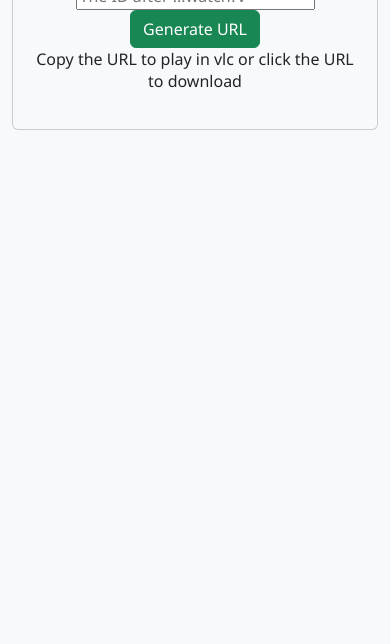
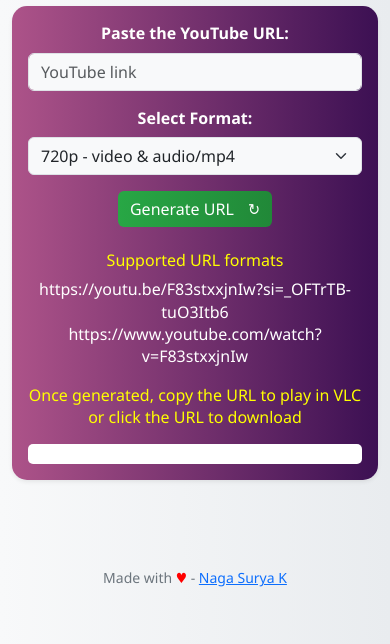
Before and after one commit to betterthanhell/you-tube-stream, a plain HTML site: page index.html in a window 390 px wide. Shown: the part 200-844 px from the top of the page. Drawn offline with nearby package versions, Linux system fonts and the light colour scheme.

Commit message:
Updated index.html
Updated with new style, name, format and functionalities

```diff
--- a/index.html
+++ b/index.html
@@ -4,38 +4,153 @@
     <meta charset="UTF-8">
     <meta name="viewport" content="width=device-width, initial-scale=1.0">
     <title>YouTube Stream/Download URL Generator</title>
+    <!-- Favicon -->
+    <link rel="icon" href="https://lh3.googleusercontent.com/d/1dN2qnHdeLGhX8qniX0aB27NvgG_9uQFq" type="image/x-icon">
+    <!-- Metadata for Social Sharing -->
+    <meta property="og:title" content="YouTube Stream/Download URL Generator">
+    <meta property="og:description" content="Generate direct URLs for YouTube videos to stream or download.">
+    <meta property="og:image" content="https://lh3.googleusercontent.com/d/17eFgcqRSxGPa3C3yTMNcNDw-_E4Sgzfg">
+    <meta property="og:url" content="https://yourwebsite.com">
+    <meta name="twitter:card" content="summary_large_image">
+    <meta name="twitter:title" content="YouTube Stream/Download URL Generator">
+    <meta name="twitter:description" content="Generate direct URLs for YouTube videos to stream or download.">
+    <meta name="twitter:image" content="https://lh3.googleusercontent.com/d/17eFgcqRSxGPa3C3yTMNcNDw-_E4Sgzfg">
     <link href="https://cdn.jsdelivr.net/npm/bootstrap@5.3.3/dist/css/bootstrap.min.css" rel="stylesheet" integrity="sha384-QWTKZyjpPEjISv5WaRU9OFeRpok6YctnYmDr5pNlyT2bRjXh0JMhjY6hW+ALEwIH" crossorigin="anonymous">
     <style>
         body {
             font-family: 'Segoe UI', Tahoma, Geneva, Verdana, sans-serif;
             --bs-body-line-height: 1.4;
             --bs-body-bg: var(--bs-gray-100);
+            background: linear-gradient(to right, #f8f9fa, #e9ecef);
         }
-        #generatedLink {
-            margin-top: 20px;
+        .card {
+            background: linear-gradient(to right, #ad5389, #3c1053);
+            border: none;
+            border-radius: 15px;
+            color: white;
+        }
+        .input-container {
+            max-width: 40%;
+            margin: 0 auto;
+        }
+        .form-control, .form-select {
+            transition: all 0.3s ease;
+        }
+        .form-control:focus, .form-select:focus {
+            box-shadow: 0 0 10px rgba(0, 123, 255, 0.5);
+            border-color: #80bdff;
+        }
+        .btn-success {
+            background: linear-gradient(to right, #28a745, #218838);
+            border: none;
+            transition: all 0.3s ease;
+            position: relative;
+        }
+        .btn-success:hover {
+            background: linear-gradient(to right, #218838, #1e7e34);
+        }
+        .btn-success .icon {
+            margin-left: 10px;
+            transition: transform 0.3s ease;
+        }
+        .btn-success.clicked .icon {
+            transform: rotate(360deg);
+        }
+        footer {
+            margin-top: 40px;
+            text-align: center;
+            font-size: 14px;
+            color: #6c757d;
+        }
+        @keyframes fadeIn {
+            from { opacity: 0; }
+            to { opacity: 1; }
+        }
+        .fade-in {
+            animation: fadeIn 1s ease-in-out;
+        }
+        @media (max-width: 576px) {
+            .input-container {
+                max-width: 100%;
+            }
+        }
+        .highlight {
             font-weight: bold;
+        }
+        .yellow-text {
+            color: yellow;
+        }
+        .generated-link-container {
+            background-color: white;
+            padding: 10px;
+            border-radius: 5px;
         }
     </style>
 </head>
-<body>
-    <h1 class="display-3">YouTube Stream/Download URL Generator</h1>
-    <div class="container" width="90%">
-        <div class="card text-center">
-            <div class="card-body">
-                <label for="videoIdInput">Enter YouTube Video ID:</label>
-        <input type="text" id="videoIdInput" placeholder="The ID after ...watch?v=">
-        <button id="generateButton" class="btn btn-success">Generate URL</button>
-    <p>Copy the URL to play in vlc or click the URL to download</p>
-        <p id="generatedLink"></p>
+<body class="bg-light">
+    <div class="container py-5">
+        <h1 class="display-3 text-center mb-4 fade-in">YouTube Stream/Download URL Generator</h1>
+        <div class="card shadow-sm fade-in">
+            <div class="card-body text-center">
+                <div class="input-container mb-4">
+                    <label for="videoUrlInput" class="form-label highlight">Paste the YouTube URL:</label>
+                    <input type="text" id="videoUrlInput" class="form-control mb-3" placeholder="YouTube link">
+
+                    <label for="formatSelect" class="form-label highlight">Select Format:</label>
+                    <select id="formatSelect" class="form-select mb-3">
+                        <option value="22">720p - video & audio/mp4</option>
+                        <option value="18">360p - video & audio/mp4</option>
+                        <option value="298">720p50 - video only/mp4 @ 50fps</option>
+                        <option value="299">1080p50 - video only/mp4 @ 50fps LQ</option>
+                        <option value="399">1080p50 - video only/mp4 @ 50fps HQ</option>
+                        <option value="139">50.632k - Audio only/mp4</option>
+                        <option value="140">131.337k - Audio only/mp4</option>
+                    </select>
+
+                    <button id="generateButton" class="btn btn-success">Generate URL <span class="icon">&#8635;</span></button>
+                </div>
+
+                <h6 class="yellow-text">Supported URL formats</h6>
+                <ul class="list-unstyled">
+                    <li>https://youtu.be/F83stxxjnIw?si=_OFTrTB-tuO3Itb6</li>
+                    <li>https://www.youtube.com/watch?v=F83stxxjnIw</li>
+                </ul>
+
+                <p class="yellow-text">Once generated, copy the URL to play in VLC or click the URL to download</p>
+                <div id="generatedLink" class="generated-link-container"></div>
             </div>
         </div>
     </div>
 
+    <footer>
+        <p>Made with <span style="color: red;">&hearts;</span> - <a href="https://github.com/betterthanhell" target="_blank">Naga Surya K</a></p>
+    </footer>
+
     <script>
+        function extractVideoId(url) {
+            const urlPattern1 = /youtu\.be\/([a-zA-Z0-9_-]{11})/;
+            const urlPattern2 = /youtube\.com\/watch\?v=([a-zA-Z0-9_-]{11})/;
+
+            let match = url.match(urlPattern1);
+            if (match && match[1]) {
+                return match[1];
+            }
+
+            match = url.match(urlPattern2);
+            if (match && match[1]) {
+                return match[1];
+            }
+
+            return null;
+        }
+
         document.getElementById('generateButton').addEventListener('click', function() {
-            const videoId = document.getElementById('videoIdInput').value;
-            const baseUrl = "https://yt.artemislena.eu/latest_version?id=";
-            const fullUrl = baseUrl + videoId + '&itag=22';
+            const videoUrl = document.getElementById('videoUrlInput').value;
+            const videoId = extractVideoId(videoUrl);
+            const selectedItag = document.getElementById('formatSelect').value;
+
+            if (videoId) {
+                const fullUrl = `https://yt.artemislena.eu/latest_version?id=${videoId}&itag=${selectedItag}`;
 
                 // Create a new anchor element
                 const linkElement = document.createElement('a');
@@ -47,6 +162,19 @@
                 const generatedLinkContainer = document.getElementById('generatedLink');
                 generatedLinkContainer.innerHTML = ''; // Clear any previous content
                 generatedLinkContainer.appendChild(linkElement);
+
+                // Add animation to the button icon
+                const generateButton = document.getElementById('generateButton');
+                generateButton.classList.add('clicked');
+                setTimeout(() => {
+                    generateButton.classList.remove('clicked');
+                }, 1000);
+            } else {
+                // If the URL is invalid, display an error message
+                const generatedLinkContainer = document.getElementById('generatedLink');
+                generatedLinkContainer.textContent = 'Invalid YouTube URL. Please enter a valid URL.';
+                generatedLinkContainer.style.color = 'red';
+            }
         });
     </script>
     <script src="https://cdn.jsdelivr.net/npm/bootstrap@5.3.3/dist/js/bootstrap.bundle.min.js" integrity="sha384-YvpcrYf0tY3lHB60NNkmXc5s9fDVZLESaAA55NDzOxhy9GkcIdslK1eN7N6jIeHz" crossorigin="anonymous"></script>
```
Lines whose indentation alone changed are shown as unchanged.
